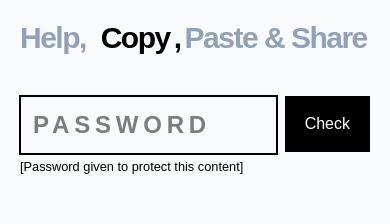
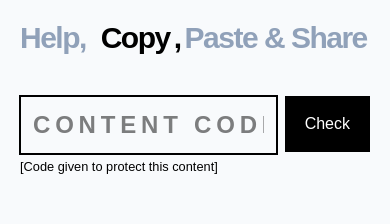
Before and after one commit to awpage/animated-palm-tree, a Nuxt app: page /copy in a window 390 px wide. Shown: the top 224 px of the page. Built offline with nearby package versions, Linux system fonts and the light colour scheme.

Commit message:
fix: issues with typing in code with auto capitalization on mobile

```diff
--- a/app/pages/copy.vue
+++ b/app/pages/copy.vue
@@ -6,12 +6,12 @@ const route = useRoute()
 const { title } = defineProps(["title"])
 
 const loading = ref(false)
-const pin = ref(route.params.pin ?? "")
+const pin = ref(route.params.pin as string ?? "")
 
 const content = ref(undefined)
 
 function handleInput(evt: InputEvent | any) {
-  pin.value = evt.target.value.slice(0, 7)
+  pin.value = evt.target.value.slice(0, 7).toLowerCase()
 }
 
 async function submitPin() {
@@ -20,7 +20,7 @@ async function submitPin() {
       await navigator.clipboard.writeText(content.value?.content)
 
       if (content.value?.deleteOnSeen) {
-        await $fetch(`/api/entry?pin=${pin.value}`, { method: "delete" })
+        await $fetch(`/api/entry?pin=${pin.value.toLowerCase()}`, { method: "delete" })
       }
 
       notify.show({ type: "success", message: "Content copied to your clipboard" })
@@ -64,9 +64,9 @@ useHead({
           <label for="copy-id" class="sr-only">Your unique paste ID</label>
           <input type="text" v-model="pin" max-length="7"
             class="w-full outline-none border-none ring-none bg-transparent uppercase tracking-[.3rem] font-black text-2xl"
-            @input="handleInput" placeholder="Password" required />
+            @input="handleInput" placeholder="Content Code" required />
         </div>
-        <small>[Password given to protect this content]</small>
+        <small>[Code given to protect this content]</small>
       </div>
 
       <button type="submit"
--- a/app/pages/paste.vue
+++ b/app/pages/paste.vue
@@ -39,7 +39,7 @@ async function submitForm() {
 
 async function copyToClipboard(showMessage = true) {
   try {
-    await navigator.clipboard.writeText(`Hey, I sent you something. See it here \nhttps://ctrlcv.website/c/${form.id}`)
+    await navigator.clipboard.writeText(`Hey, I sent you something. See it here \nhttps://ctrlcv.website/c/${form.id.toLowerCase()}`)
 
     if (showMessage) {
       notify.show({ type: "success", message: "Code copied to your clipboard" })
@@ -56,7 +56,7 @@ async function shareId() {
       navigator.share({
         title: 'Hey, I sent you something.',
         text: `See it here:\n`,
-        url: `https://ctrlcv.website/c/${form.id}`,
+        url: `https://ctrlcv.website/c/${form.id.toLowerCase()}`,
       })
     }
 
```
Also changed, not shown: 1 other file (tests, documents, lock files or other folders).
